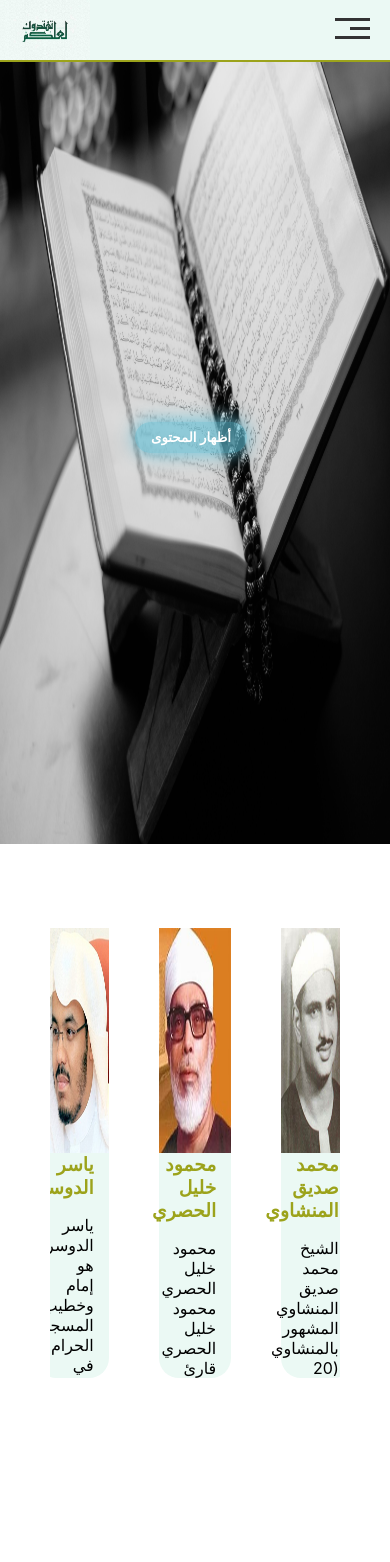
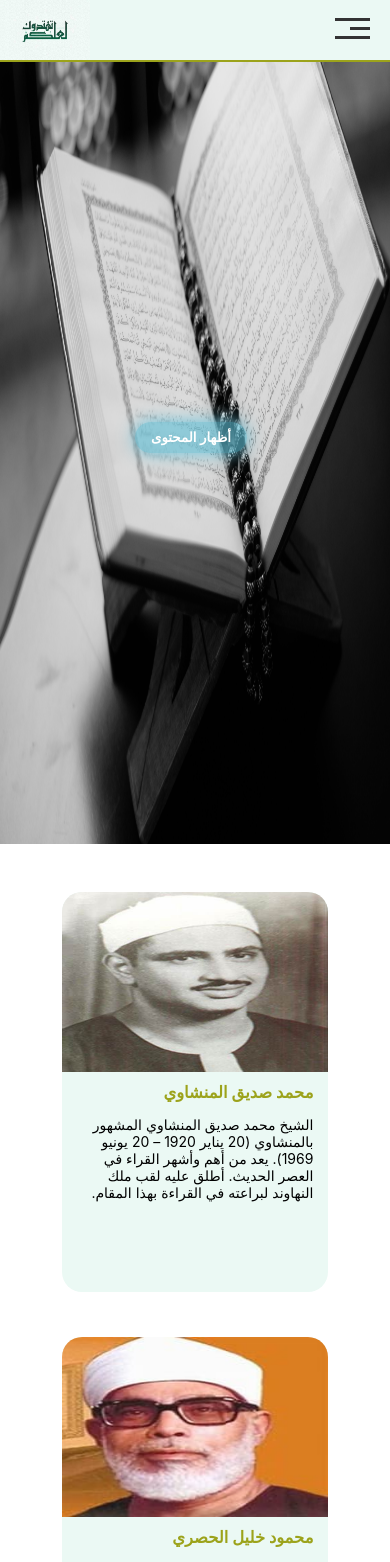
Before and after one commit to mostafaelmowafy/Perhaps-you-will-be-guided, a React (Create React App) app: page /quran in a window 390 px wide. Shown: the top 1562 px of the page. Before the commit the page ends 1458 px from the top, so only its background shows below. Built offline with nearby package versions, Linux system fonts and the light colour scheme.

Commit message:
some changes and add person's page

```diff
--- a/src/App.js
+++ b/src/App.js
@@ -5,6 +5,7 @@ import Prayer from "./Prayer";
 import Prophets from "./Prophets";
 import Quran from "./Quran";
 import Question from "./Questions";
+import Person from "./person";
 
 function App() {
   return (
@@ -15,6 +16,7 @@ function App() {
         <Route path="/prayer" element={<Prayer />} />
         <Route path="/quran" element={<Quran />} />
         <Route path="/question" element={<Question />} />
+        <Route path="/quran/person" element={<Person />} />
       </Routes>
     </>
   );
--- a/src/Questions.js
+++ b/src/Questions.js
@@ -93,7 +93,7 @@ export default function Question() {
           </div>
           <div className={styles.buttons}>
             <Button onClick={preHandler}>
-              <span>⏮️</span>السابق
+              <span>⏭️</span>السابق
             </Button>
             <button
               onClick={showHandler}
@@ -102,7 +102,7 @@ export default function Question() {
               الأجابة
             </button>
             <Button onClick={nextHandler}>
-              التالي<span>⏭️</span>
+              التالي<span>⏮️</span>
             </Button>
           </div>
           {answerIsOpen && (
--- a/src/Quran.js
+++ b/src/Quran.js
@@ -1,6 +1,7 @@
 import styles from "./quran.module.css";
 import Poster from "./Poster";
-
+import { useNavigate } from "react-router-dom";
+// import person from "./person";
 const quran = [
   {
     id: 1,
@@ -14,7 +15,7 @@ const quran = [
     name: "محمود خليل الحصري",
     image: require("./assets/images/mahmod-elhosary.jpg"),
     description:
-      "محمود خليل الحصري محمود خليل الحصري قارئ من دولة مصر، ولد محمود خليل الحصري سنة 1335 ه الموافق ل 1917 م بمحافظة الغربية بمصر. ويعتبر من أشهر القراء في العالم الإسلامي، بدأ رحلته في حفظ القرآن عن عمر الأربع سنوات بالكتاب ثم إنتقل لتعلم القراءات العشر وعلوم القرآن في الأزهر.",
+      "محمود خليل الحصري ولد سنة 1335 ه الموافق ل 1917 م بمحافظة الغربية بمصر. ويعتبر من أشهر القراء في العالم الإسلامي، بدأ رحلته في حفظ القرآن عن عمر الأربع سنوات بالكتاب ثم إنتقل لتعلم القراءات العشر وعلوم القرآن في الأزهر.",
   },
   {
     id: 3,
@@ -23,16 +24,46 @@ const quran = [
     description:
       "ياسر الدوسري هو إمام وخطيب المسجد الحرام في مكة المكرمة. وُلد في 6 أغسطس 1980م، وهو أحد أئمة الحرم المكي منذ أكتوبر 2019م. يتميز بتلاوته الرائعة للقرآن الكريم وقد تلمذ على يد عدد من العلماء والمشايخ",
   },
+  {
+    id: 4,
+    name: "محمد صديق المنشاوي",
+    image: require("./assets/images/mohamed-elmenshawy.jpg"),
+    description:
+      "الشيخ محمد صديق المنشاوي المشهور بالمنشاوي (20 يناير 1920 – 20 يونيو 1969). يعد من أهم وأشهر القراء في العصر الحديث. أطلق عليه لقب ملك النهاوند لبراعته في القراءة بهذا المقام.",
+  },
+  {
+    id: 5,
+    name: "محمود خليل الحصري",
+    image: require("./assets/images/mahmod-elhosary.jpg"),
+    description:
+      "محمود خليل الحصري ولد سنة 1335 ه الموافق ل 1917 م بمحافظة الغربية بمصر. ويعتبر من أشهر القراء في العالم الإسلامي، بدأ رحلته في حفظ القرآن عن عمر الأربع سنوات بالكتاب ثم إنتقل لتعلم القراءات العشر وعلوم القرآن في الأزهر.",
+  },
+  {
+    id: 6,
+    name: "ياسر الدوسري",
+    image: require("./assets/images/yasser.png"),
+    description:
+      "ياسر الدوسري هو إمام وخطيب المسجد الحرام في مكة المكرمة. وُلد في 6 أغسطس 1980م، وهو أحد أئمة الحرم المكي منذ أكتوبر 2019م. يتميز بتلاوته الرائعة للقرآن الكريم وقد تلمذ على يد عدد من العلماء والمشايخ",
+  },
 ];
 
 function Quran() {
+  const navigate = useNavigate();
+  const handleCardClick = (cardData) => {
+    // Use navigate to direct the user to the appropriate route
+    navigate(`/quran/person`, { state: cardData });
+  };
   return (
     <div>
       <Poster url={require("./assets/images/quran.jpg")} />
       <div className={styles.main}>
         {quran.map((q) => {
           return (
-            <div className={styles.card} key={q.id}>
+            <div
+              className={styles.card}
+              key={q.id}
+              onClick={() => handleCardClick(q)}
+            >
               <img src={q.image} alt={q.name} />
               <div>
                 <h3 className={styles.quran_h3}>{q.name}</h3>
--- /dev/null
+++ b/src/person.js
@@ -0,0 +1,17 @@
+import { useLocation } from "react-router-dom";
+import styles from "./person.module.css";
+function Person() {
+  const { state } = useLocation();
+  return (
+    <>
+      <div className={styles.main}>
+        <img src={state.image} alt={state.name} />
+        <div>
+          <h1>{state.name}</h1>
+          <p>{state.description}</p>
+        </div>
+      </div>
+    </>
+  );
+}
+export default Person;
--- /dev/null
+++ b/src/person.module.css
@@ -0,0 +1,8 @@
+.main {
+  display: flex;
+  gap: 30px;
+}
+.main img {
+  height: calc(100vh - 62px);
+  width: 30%;
+}
--- a/src/prophets.module.css
+++ b/src/prophets.module.css
@@ -16,10 +16,6 @@
     box-shadow: 0px 0px 20px white;
   }
 }
-
-/* .container {
-  width: 100vw;
-} */
 
 .main {
   display: flex;
--- a/src/question.module.css
+++ b/src/question.module.css
@@ -8,44 +8,62 @@
   --btn-hover-color: rgb(94, 191, 216);
   --another-btn-color: #7950f2;
 }
+
 .header {
   text-align: center;
 }
 .active {
   color: var(--gold);
+  font-weight: bold;
+  border-bottom: 1px solid var(--gold);
 }
 .header ul li {
   list-style-type: none;
   display: inline-block;
   margin-inline-end: 45px;
   cursor: pointer;
-  font-weight: bold;
-  margin-block-start: 5px;
+  padding-block: 5px;
 }
 .header ul li:hover,
 .header ul li:active,
 .header ul li:focus {
   color: var(--gold);
+  font-weight: bold;
 }
 .container {
-  height: calc(100vh - 65px);
-  width: 100vw;
   display: flex;
   justify-content: center;
   align-items: center;
+  margin-block-start: 20px;
 }
 .steps {
-  width: 80%;
   background-color: var(--secoundary-background);
   border-radius: 7px;
-  padding: 25px 100px;
+  padding: 25px 50px;
   margin-inline: 20px;
+  display: flex;
+  flex-direction: column;
+  align-items: center;
+  width: 80vw;
+}
+
+@media (max-width: 500px) {
+  .steps {
+    padding: 25px;
+  }
+}
+
+@media (max-width: 380px) {
+  .header ul li {
+    margin-inline-end: 35px;
+  }
 }
 
 .numbers {
   display: flex;
-  gap: 2px;
+  gap: 5px;
   flex-wrap: wrap;
+  justify-content: center;
 }
 
 .numbers > div {
@@ -76,14 +94,18 @@
 
   display: flex;
   flex-direction: column;
-  align-items: center;
 }
 
 .buttons {
   display: flex;
   justify-content: space-between;
+  gap: 50px;
 }
-
+@media (max-width: 380px) {
+  .buttons {
+    gap: 10px;
+  }
+}
 .buttons button {
   border: none;
   cursor: pointer;
@@ -97,7 +119,7 @@
 
   display: flex;
   align-items: center;
-  gap: 10px;
+  gap: 5px;
 }
 
 .buttons button:hover {
--- a/src/quran.module.css
+++ b/src/quran.module.css
@@ -8,28 +8,68 @@
 .main {
   display: flex;
   flex-direction: row;
-  justify-content: center;
-  gap: 50px;
-  margin: 80px 50px;
-  direction: rtl;
+  flex-wrap: wrap;
+  margin: 60px 50px;
   overflow: hidden;
 }
 .main .card {
-  width: 25%;
-  height: 450px;
+  width: 22%;
+  /* height: 450px; */
   display: flex;
   flex-direction: column;
   border-radius: 20px;
   background-color: var(--bc--header);
+  font-size: 14px;
+  margin: 1.5%;
+  cursor: pointer;
+}
+@media (max-width: 940px) {
+  .main .card {
+    width: 30%;
+  }
+}
+@media (max-width: 740px) {
+  .main .card {
+    width: 47%;
+  }
 }
 .main .card img {
-  height: 50%;
+  height: 35%;
   margin: 0;
+  border-radius: 20px 20px 0 0;
+}
+@media (max-width: 500px) {
+  .main {
+    justify-content: center;
+    margin: 40px 50px;
+  }
+  .main .card {
+    width: 92%;
+    height: 400px;
+    margin-block-end: 40px;
+  }
+  .main .card img {
+    height: 45%;
+    margin: 0;
+    border-radius: 20px 20px 0 0;
+  }
+}
+@media (max-width: 350px) {
+  .main .card {
+    width: 100%;
+    height: 450px;
+    margin-block-end: 40px;
+  }
+  .main .card img {
+    height: 45%;
+    margin: 0;
+    border-radius: 20px 20px 0 0;
+  }
 }
 .main .card div {
   padding: 0 15px;
-  height: 50%;
 }
 .quran_h3 {
   color: var(--gold);
+  margin-block-start: 10px;
 }
```
